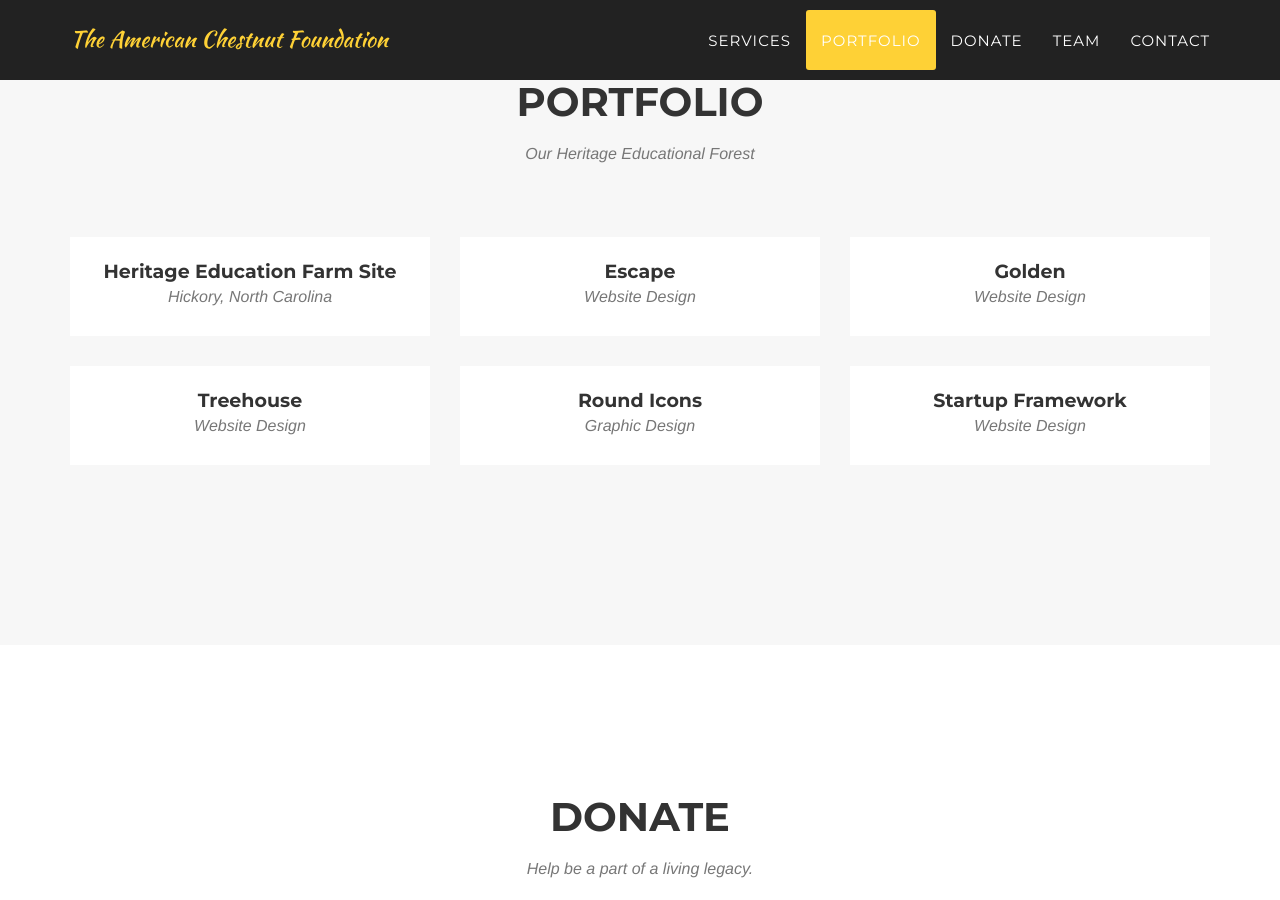
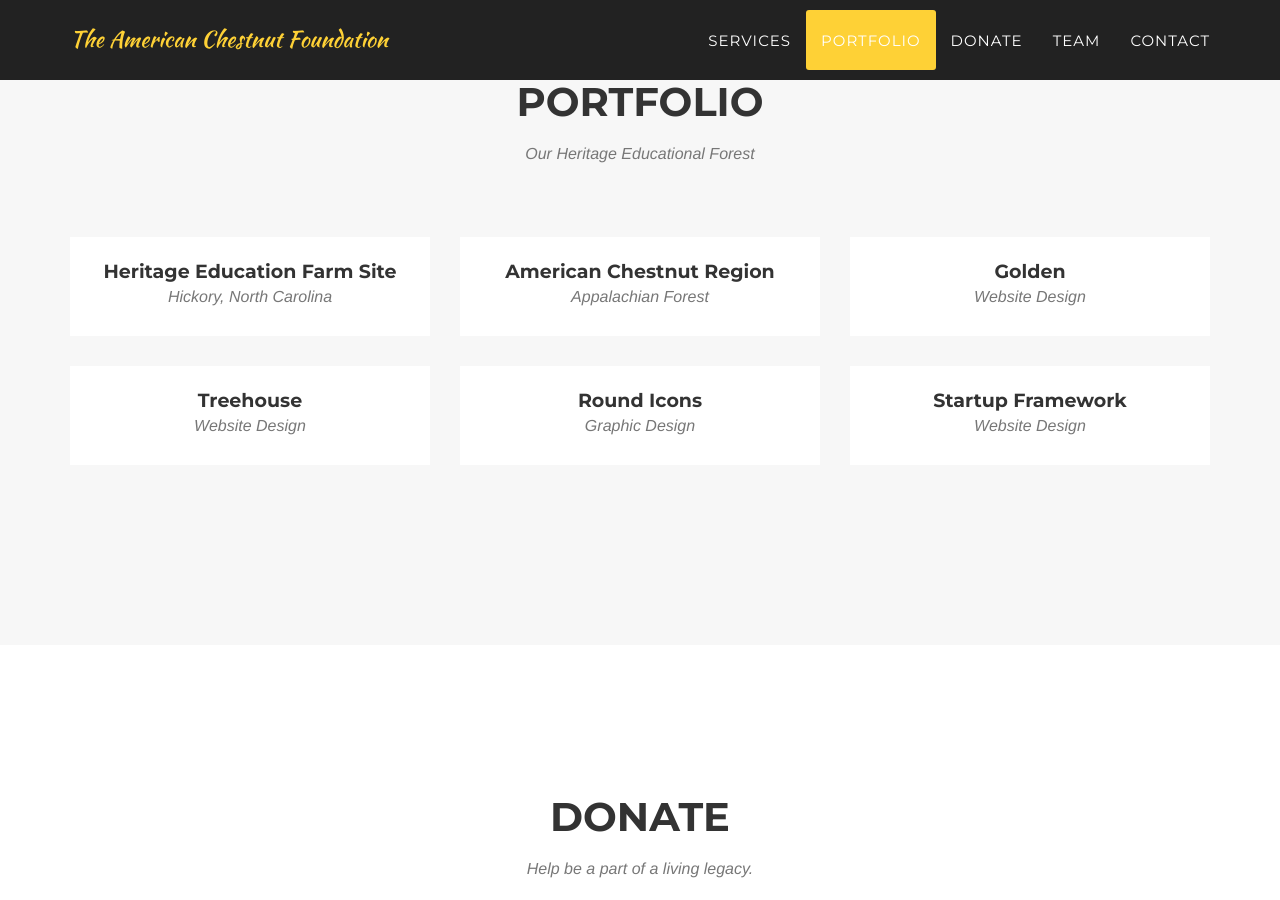
Before and after one commit to dana-phillips/american-chestnut-foundation, a Jekyll site: the page built from _posts/2014-07-17-project-2.markdown, in a window 1280 px wide and 900 px high, scrolled down 1836 px. Built offline with Jekyll 4.4.1, drawn with Linux system fonts in a browser that asks for light colours; some web fonts are replaced.

Commit message:
Added image and set title and subtitle for the second modal in the portfolio section.

```diff
--- a/_posts/2014-07-17-project-2.markdown
+++ b/_posts/2014-07-17-project-2.markdown
@@ -1,11 +1,11 @@
 ---
-title: Escape
-subtitle: Website Design
+title: American Chestnut Region
+subtitle: Appalachian Forest
 layout: default
 modal-id: 2
 date: 2014-07-17
-img: escape.png
-thumbnail: escape-thumbnail.png
+img: chestnut-map.jpg
+thumbnail: chestnut-map.jpg
 alt: image-alt
 project-date: April 2014
 client: Start Bootstrap
```
Also changed, not shown: img/portfolio/chestnut-map.jpg (added).
